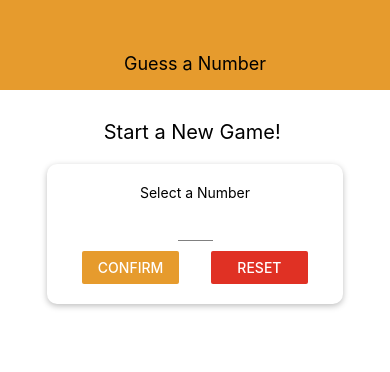
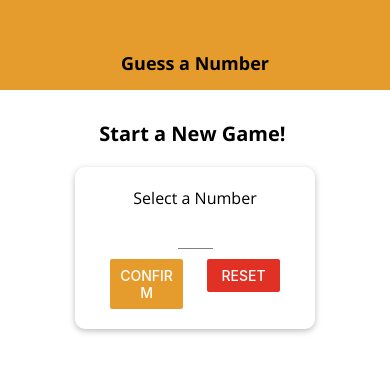
Before and after one commit to Renzik/guess-a-number-app, a React Native app: screen / in a window 390 px wide. Shown: the top 372 px of the page. Built offline with nearby package versions, Linux system fonts and the light colour scheme.

Commit message:
Integrating game functionality

```diff
--- a/package.json
+++ b/package.json
@@ -9,6 +9,7 @@
   },
   "dependencies": {
     "expo": "~39.0.2",
+    "expo-font": "^8.3.0",
     "expo-status-bar": "~1.0.2",
     "react": "16.13.1",
     "react-dom": "16.13.1",
--- a/src/App.js
+++ b/src/App.js
@@ -1,15 +1,65 @@
 import { StatusBar } from 'expo-status-bar';
-import React from 'react';
+import React, { useState } from 'react';
 import { StyleSheet, Text, View } from 'react-native';
+import * as Font from 'expo-font';
+import { AppLoading } from 'expo';
 
 import Header from './components/Header';
 import StartGame from './screens/StartGame.screen';
+import GameScreen from './screens/Game.screen';
+import GameOver from './screens/GameOver.screen';
+
+const fetchFonts = () => {
+  return Font.loadAsync({
+    'open-sans': require('../assets/fonts/OpenSans-Regular.ttf'),
+    'open-sans-bold': require('../assets/fonts/OpenSans-Bold.ttf'),
+  });
+};
 
 export default function App() {
+  const [userNumber, setUserNumber] = useState();
+  const [guessRounds, setGuessRounds] = useState(0);
+  const [loading, setLoading] = useState(false);
+
+  if (!loading)
+    return (
+      <AppLoading
+        startAsync={fetchFonts}
+        onFinish={() => setLoading(true)}
+        onError={e => console.error(e)}
+      />
+    );
+
+  const newGameHandler = () => {
+    setUserNumber(null);
+    setGuessRounds(0);
+  };
+
+  const startGameHandler = userNum => setUserNumber(userNum);
+
+  const gameOverHandler = numOfRounds => {
+    setGuessRounds(numOfRounds);
+  };
+
+  let screenToRender;
+
+  userNumber && guessRounds <= 0
+    ? (screenToRender = <GameScreen userGuess={userNumber} onGameOver={gameOverHandler} />)
+    : userNumber && guessRounds > 0
+    ? (screenToRender = (
+        <GameOver
+          onGameOver={gameOverHandler}
+          onNewGame={newGameHandler}
+          totalRounds={guessRounds}
+          userNum={userNumber}
+        />
+      ))
+    : (screenToRender = <StartGame gameSwitch={startGameHandler} />);
+
   return (
     <View style={styles.screen}>
       <Header title={'Guess a Number'} />
-      <StartGame />
+      {screenToRender}
     </View>
   );
 }
@@ -17,5 +67,7 @@ export default function App() {
 const styles = StyleSheet.create({
   screen: {
     flex: 1,
+    alignItems: 'center',
+    justifyContent: 'center',
   },
 });
--- /dev/null
+++ b/src/components/BodyText.js
@@ -0,0 +1,14 @@
+import React from 'react';
+import { StyleSheet, Text } from 'react-native';
+
+const BodyText = ({ children, style }) => {
+  return <Text style={{ ...styles.text, ...style }}>{children}</Text>;
+};
+
+const styles = StyleSheet.create({
+  text: {
+    fontFamily: 'open-sans',
+  },
+});
+
+export default BodyText;
--- a/src/components/Header.js
+++ b/src/components/Header.js
@@ -23,6 +23,7 @@ const styles = StyleSheet.create({
   headerTitle: {
     color: 'black',
     fontSize: 18,
+    fontFamily: 'open-sans-bold',
   },
 });
 
--- /dev/null
+++ b/src/components/NumberContainer.js
@@ -0,0 +1,30 @@
+import React from 'react';
+import { StyleSheet, Text, View } from 'react-native';
+
+import theme from '../../constants/colors';
+
+const NumberContainer = ({ children }) => {
+  return (
+    <View style={styles.container}>
+      <Text style={styles.number}>{children}</Text>
+    </View>
+  );
+};
+
+const styles = StyleSheet.create({
+  container: {
+    borderWidth: 2,
+    borderColor: theme.primary,
+    padding: 10,
+    borderRadius: 10,
+    marginVertical: 10,
+    alignItems: 'center',
+    justifyContent: 'center',
+  },
+  number: {
+    color: theme.primary,
+    fontSize: 22,
+  },
+});
+
+export default NumberContainer;
--- /dev/null
+++ b/src/screens/Game.screen.js
@@ -0,0 +1,70 @@
+import React, { useState, useRef, useEffect } from 'react';
+import { StyleSheet, Text, View, Button, Alert } from 'react-native';
+
+import NumberContainer from '../components/NumberContainer';
+import Card from '../components/Card';
+
+const generateNumBetween = (min, max, exclude) => {
+  min = Math.ceil(min);
+  max = Math.floor(max);
+  const randomNum = Math.floor(Math.random() * (max - min) + min);
+  return randomNum === exclude ? generateNumBetween(min, max, exclude) : randomNum;
+};
+
+const GameScreen = ({ userGuess, onGameOver }) => {
+  const [machineGuess, setMachineGuess] = useState(generateNumBetween(1, 100, userGuess));
+  const [rounds, setRounds] = useState(0);
+
+  const currentLow = useRef(1);
+  const currentHigh = useRef(100);
+
+  useEffect(() => {
+    userGuess === machineGuess ? onGameOver(rounds) : null;
+  }, [machineGuess, userGuess, onGameOver]);
+
+  const nextGuessHandler = direction => {
+    if (
+      (direction === 'lower' && machineGuess < userGuess) ||
+      (direction === 'greater' && machineGuess > userGuess)
+    ) {
+      Alert.alert("Don't Lie!", "You shouldn't do that, bitch.", [
+        { text: 'Okay, fuck off', style: 'cancel' },
+      ]);
+      return;
+    }
+
+    direction === 'lower'
+      ? (currentHigh.current = machineGuess)
+      : (currentLow.current = machineGuess);
+    setMachineGuess(generateNumBetween(currentLow.current, currentHigh.current, machineGuess));
+    setRounds(currRounds => currRounds + 1);
+  };
+
+  return (
+    <View style={styles.screen}>
+      <Text>Opponent's Guess</Text>
+      <NumberContainer>{machineGuess}</NumberContainer>
+      <Card style={styles.buttonContainer}>
+        <Button title='Greater' onPress={() => nextGuessHandler('greater')} />
+        <Button title='Lower' onPress={() => nextGuessHandler('lower')} />
+      </Card>
+    </View>
+  );
+};
+
+const styles = StyleSheet.create({
+  screen: {
+    flex: 1,
+    padding: 10,
+    alignItems: 'center',
+  },
+  buttonContainer: {
+    flexDirection: 'row',
+    justifyContent: 'space-around',
+    marginTop: 20,
+    width: 300,
+    maxWidth: '80%',
+  },
+});
+
+export default GameScreen;
--- /dev/null
+++ b/src/screens/GameOver.screen.js
@@ -0,0 +1,28 @@
+import React from 'react';
+import { StyleSheet, Text, View, Button } from 'react-native';
+
+const GameOver = ({ totalRounds, userNum, onGameOver, onNewGame }) => {
+  return (
+    <View style={styles.screen}>
+      <Text>THE GAME IS OVER!</Text>
+      <Text>Number of rounds: {totalRounds}</Text>
+      <Text>Number was: {userNum}</Text>
+      <Button
+        title='NEW GAME'
+        onPress={() => {
+          onNewGame();
+        }}
+      />
+    </View>
+  );
+};
+
+const styles = StyleSheet.create({
+  screen: {
+    flex: 1,
+    alignItems: 'center',
+    justifyContent: 'center',
+  },
+});
+
+export default GameOver;
--- a/src/screens/StartGame.screen.js
+++ b/src/screens/StartGame.screen.js
@@ -3,18 +3,20 @@ import {
   StyleSheet,
   Text,
   View,
-  TextInput,
   Button,
   TouchableWithoutFeedback,
   Keyboard,
+  Alert,
 } from 'react-native';
 
 import theme from '../../constants/colors';
 
+import BodyText from '../components/BodyText';
 import Card from '../components/Card';
 import Input from '../components/Input';
+import NumberContainer from '../components/NumberContainer';
 
-const StartGame = () => {
+const StartGame = props => {
   const [num, setNum] = useState('');
   const [confirmed, setConfirmed] = useState(false);
   const [selectedNum, setSelectedNum] = useState();
@@ -31,27 +33,47 @@ const StartGame = () => {
   const handleConfirm = () => {
     const chosenNum = parseInt(num);
 
-    chosenNum === NaN || chosenNum <= 0 || chosenNum > 99
-      ? alert('Invalid Input')
+    isNaN(chosenNum) || chosenNum <= 0 || chosenNum > 99
+      ? Alert.alert('Invalid Number!', 'Number has to be between 1 and 99.', [
+          { text: 'Okay', style: 'destructive', onPress: handleReset },
+        ])
       : setConfirmed(true),
       setSelectedNum(chosenNum),
-      setNum('');
-
-    // setSelectedNum(+num);
+      setNum(''),
+      Keyboard.dismiss();
   };
 
   let confirmedOutput;
 
   if (confirmed) {
-    confirmedOutput = <Text>Chosen Number: {selectedNum}</Text>;
+    confirmedOutput = (
+      <View style={styles.screen}>
+        <Card style={styles.summaryContainer}>
+          <BodyText style={styles.afterConfirmButtonTitle}>You selected</BodyText>
+          <NumberContainer>{selectedNum}</NumberContainer>
+          <View style={styles.afterConfirmButtonContainer}>
+            <Button
+              title='Start Game'
+              color={theme.primary}
+              onPress={() => {
+                props.gameSwitch(selectedNum);
+              }}
+            />
+          </View>
+          <View style={styles.afterConfirmButtonContainer}>
+            <Button title='Retry Number' color={theme.secondary} onPress={handleReset} />
+          </View>
+        </Card>
+      </View>
+    );
   }
 
-  return (
+  return !confirmedOutput ? (
     <TouchableWithoutFeedback onPress={() => Keyboard.dismiss()}>
       <View style={styles.screen}>
         <Text style={styles.title}>Start a New Game! </Text>
         <Card style={styles.inputContainer}>
-          <Text>Select a Number</Text>
+          <BodyText style={{ fontSize: 16 }}>Select a Number</BodyText>
           <Input
             style={styles.textInput}
             blurOnSubmit
@@ -71,9 +93,10 @@ const StartGame = () => {
             </View>
           </View>
         </Card>
-        {confirmedOutput}
       </View>
     </TouchableWithoutFeedback>
+  ) : (
+    <>{confirmedOutput}</>
   );
 };
 
@@ -86,6 +109,7 @@ const styles = StyleSheet.create({
   title: {
     fontSize: 20,
     marginVertical: 20,
+    fontFamily: 'open-sans-bold',
   },
   textInput: {
     width: 35,
@@ -106,6 +130,22 @@ const styles = StyleSheet.create({
   button: {
     width: '43%',
   },
+  summaryContainer: {
+    marginTop: 20,
+    alignItems: 'center',
+  },
+  afterConfirmButtonContainer: {
+    marginVertical: 10,
+    width: 130,
+  },
+  afterConfirmButton: {
+    width: '30%',
+    marginVertical: 10,
+  },
+  afterConfirmButtonTitle: {
+    fontSize: 20,
+    marginVertical: 10,
+  },
 });
 
 export default StartGame;
```
Also changed, not shown: assets/fonts/OpenSans-Bold.ttf (added), assets/fonts/OpenSans-Regular.ttf (added).
